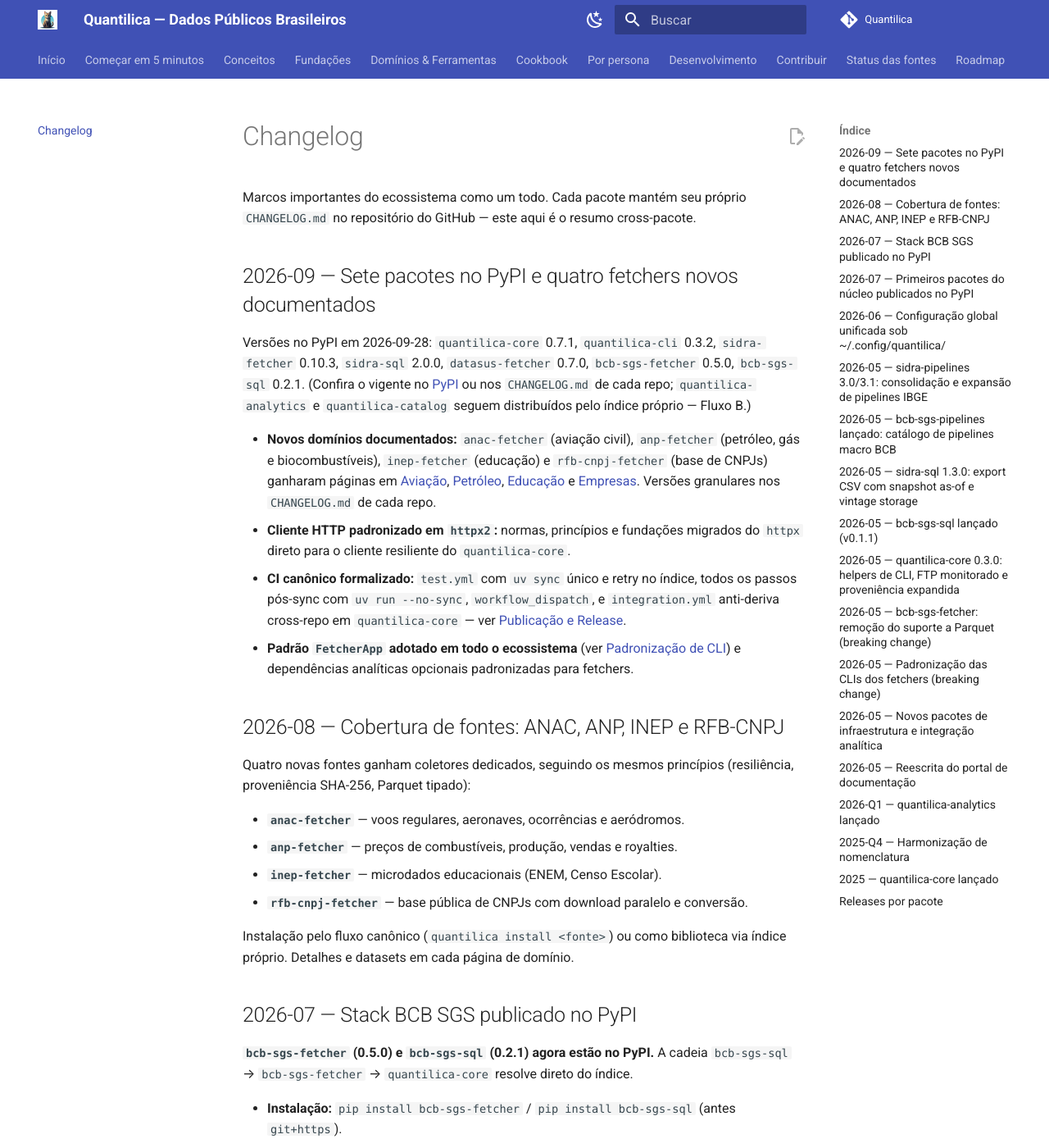
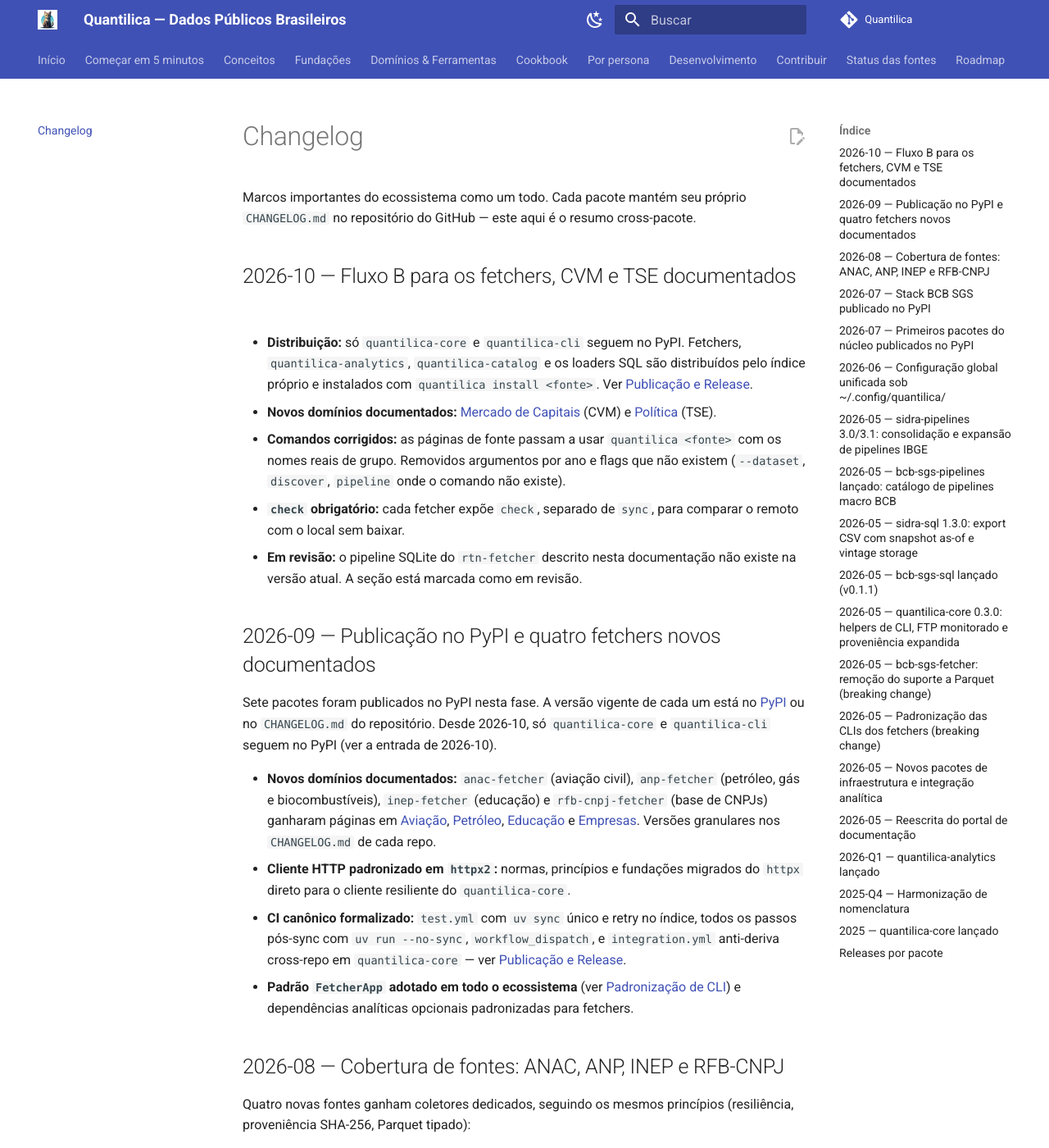
Before and after one commit to Quantilica/docs, an MkDocs documentation site: the page built from docs/changelog.md, in a window 1280 px wide and 1400 px high. Shown: the whole window at 82% size. Built offline with MkDocs 1.6.1 and Material for MkDocs 9.7.7, drawn with Linux system fonts in a browser that asks for light colours; some web fonts are replaced; comment, search, counter and statistics services are not loaded.

Commit message:
docs: status, roadmap e changelog revisados em 2026-10
- status: CVM e TSE na tabela (TSE marcado como não confirmado: 403 na
  listagem do CDN); data de revisão atualizada.
- roadmap: 'nos 7 pacotes do PyPI' trocado pelo modelo Fluxo A/B.
- changelog: entrada 2026-10 (distribuição, CVM/TSE, comandos corrigidos,
  check obrigatório, rtn em revisão). Bloco de versões do PyPI de 2026-09
  removido; entradas históricas datadas mantêm seus números.

Co-Authored-By: Claude Haiku 5.5 <noreply@anthropic.com>
Claude-Session: https://claude.ai/code/session_01HPgBbz4mT9Ey4M2zZNfe7M

```diff
--- a/docs/changelog.md
+++ b/docs/changelog.md
@@ -7,13 +7,17 @@ description: Marcos importantes do ecossistema Quantilica — novos pacotes, mud
 
 Marcos importantes do ecossistema como um todo. Cada pacote mantém seu próprio `CHANGELOG.md` no repositório do GitHub — este aqui é o resumo cross-pacote.
 
-## 2026-09 — Sete pacotes no PyPI e quatro fetchers novos documentados
+## 2026-10 — Fluxo B para os fetchers, CVM e TSE documentados
 
-Versões no PyPI em 2026-09-28: `quantilica-core` 0.7.1, `quantilica-cli` 0.3.2,
-`sidra-fetcher` 0.10.3, `sidra-sql` 2.0.0, `datasus-fetcher` 0.7.0,
-`bcb-sgs-fetcher` 0.5.0, `bcb-sgs-sql` 0.2.1. (Confira o vigente no
-[PyPI](https://pypi.org/) ou nos `CHANGELOG.md` de cada repo; `quantilica-analytics` e
-`quantilica-catalog` seguem distribuídos pelo índice próprio — Fluxo B.)
+- **Distribuição:** só `quantilica-core` e `quantilica-cli` seguem no PyPI. Fetchers, `quantilica-analytics`, `quantilica-catalog` e os loaders SQL são distribuídos pelo índice próprio e instalados com `quantilica install <fonte>`. Ver [Publicação e Release](normas/publicacao.md).
+- **Novos domínios documentados:** [Mercado de Capitais](mercado-capitais/index.md) (CVM) e [Política](politica/index.md) (TSE).
+- **Comandos corrigidos:** as páginas de fonte passam a usar `quantilica <fonte>` com os nomes reais de grupo. Removidos argumentos por ano e flags que não existem (`--dataset`, `discover`, `pipeline` onde o comando não existe).
+- **`check` obrigatório:** cada fetcher expõe `check`, separado de `sync`, para comparar o remoto com o local sem baixar.
+- **Em revisão:** o pipeline SQLite do `rtn-fetcher` descrito nesta documentação não existe na versão atual. A seção está marcada como em revisão.
+
+## 2026-09 — Publicação no PyPI e quatro fetchers novos documentados
+
+Sete pacotes foram publicados no PyPI nesta fase. A versão vigente de cada um está no [PyPI](https://pypi.org/) ou no `CHANGELOG.md` do repositório. Desde 2026-10, só `quantilica-core` e `quantilica-cli` seguem no PyPI (ver a entrada de 2026-10).
 
 - **Novos domínios documentados:** `anac-fetcher` (aviação civil),
   `anp-fetcher` (petróleo, gás e biocombustíveis), `inep-fetcher` (educação) e
```
Also changed, not shown: docs/roadmap.md (+2 -2 lines), docs/status.md (+4 -2 lines).
